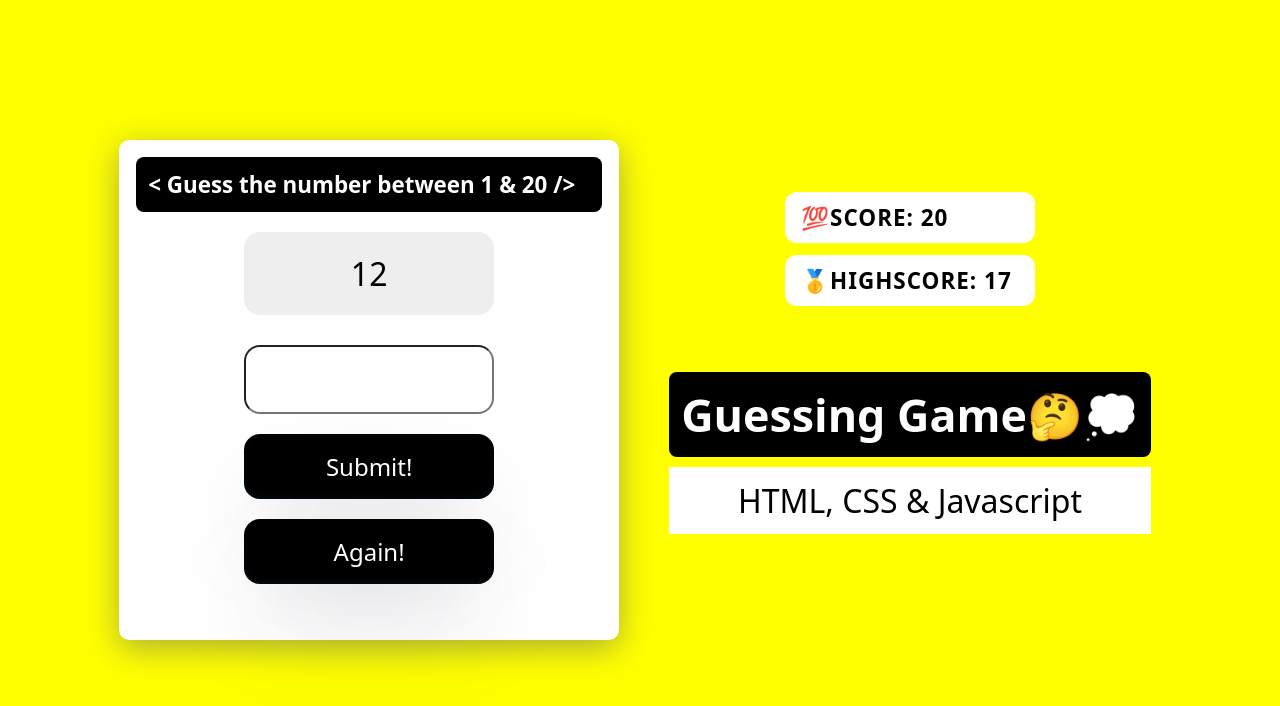
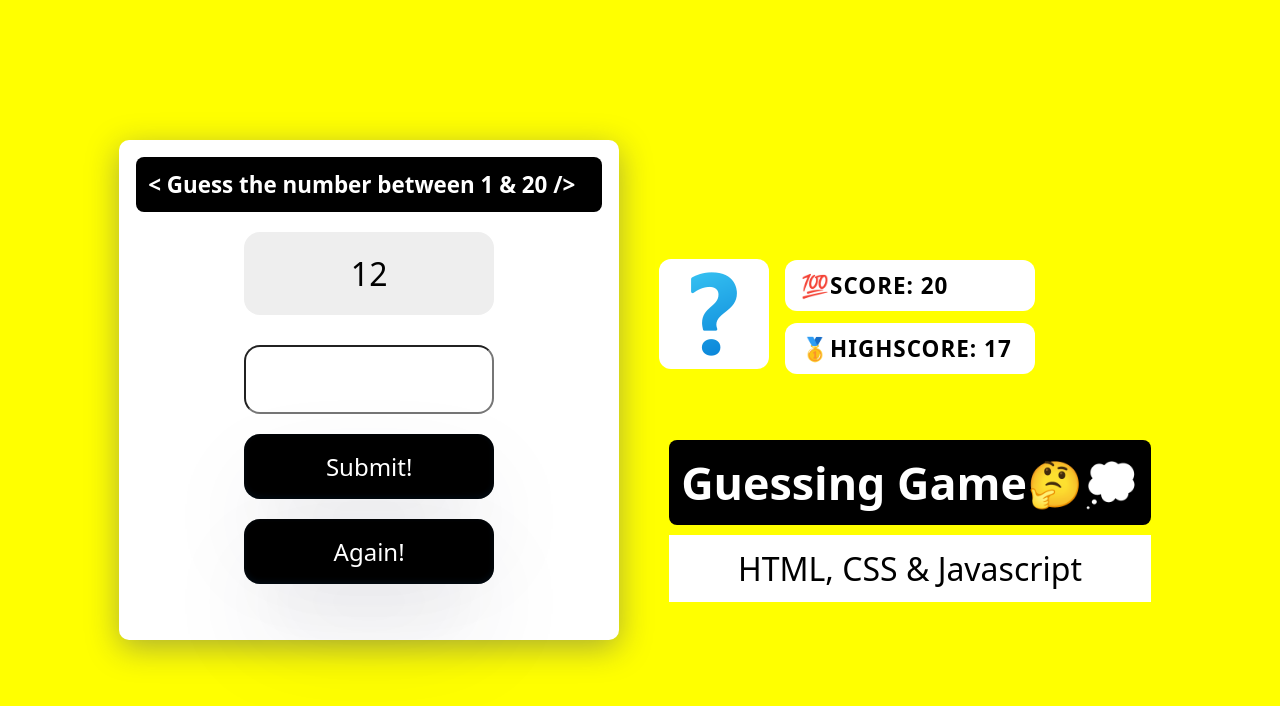
Before and after one commit to apurba2099/Guessing-game, a plain HTML site: page index.html in a window 1280 px wide. Drawn offline with Linux system fonts and the light colour scheme.

Commit message:
update design

```diff
--- a/index.html
+++ b/index.html
@@ -11,11 +11,14 @@
       <div class="guessingCard">
         <h3>&lt; Guess the number between 1 & 20 /&gt;</h3>
         <span>12</span>
-        <input type="number" />
+        <input type="number" class="screenInput" />
         <button class="btn">Submit!</button>
         <button class="btn">Again!</button>
       </div>
       <div class="heading">
+        <div class="design">
+          <img src="./image/question.png" alt="question">
+        </div>
         <div class="pointSection">
           <div class="scoreSection">
             <h3>💯Score: 20</h3>
--- a/style.css
+++ b/style.css
@@ -91,6 +91,16 @@ input[type="number"] {
 .heading {
   margin: 20px;
   border-radius: 18px;
+  align-items: center;
+}
+
+.heading img {
+  margin: 10px auto;
+  padding: 5px;
+  background-color: #fff;
+  border-radius: 12px;
+  position: relative;
+  top: 80px;
 }
 .heading h2 {
   font: 900;
```
